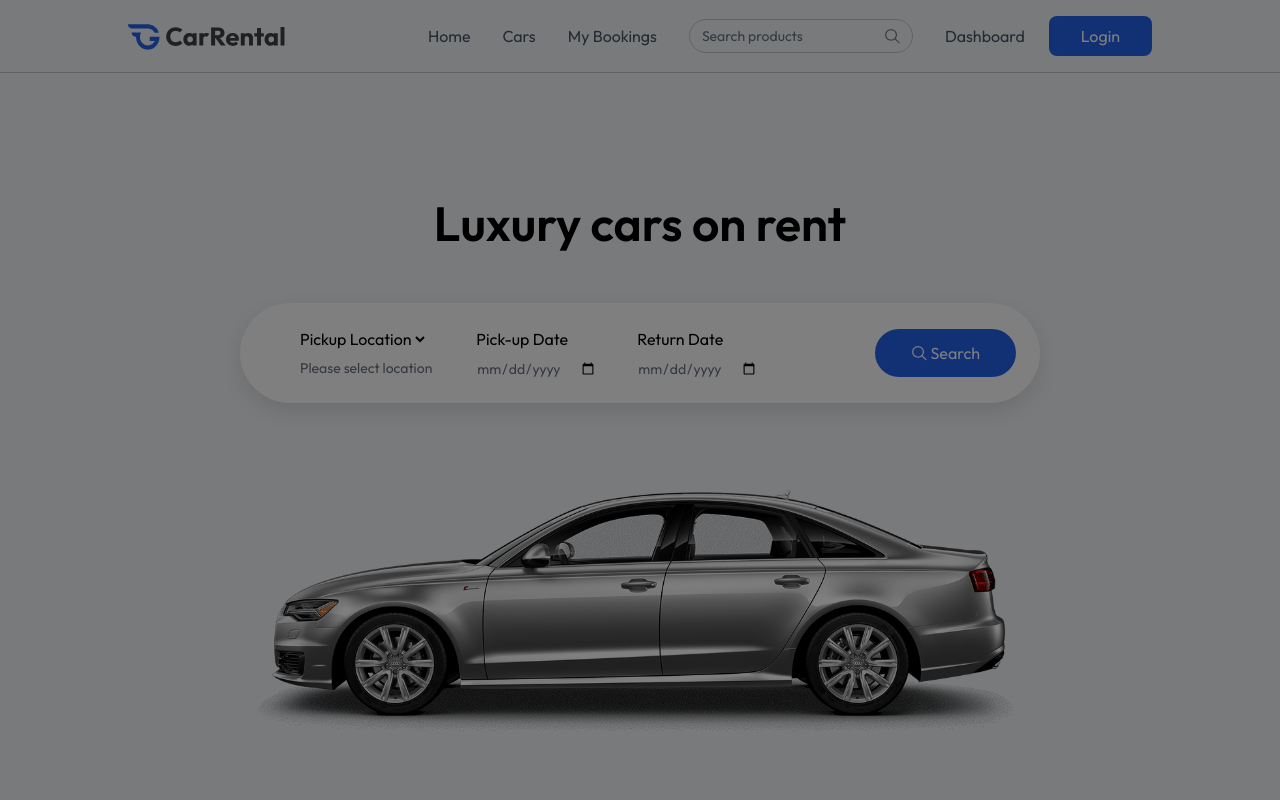
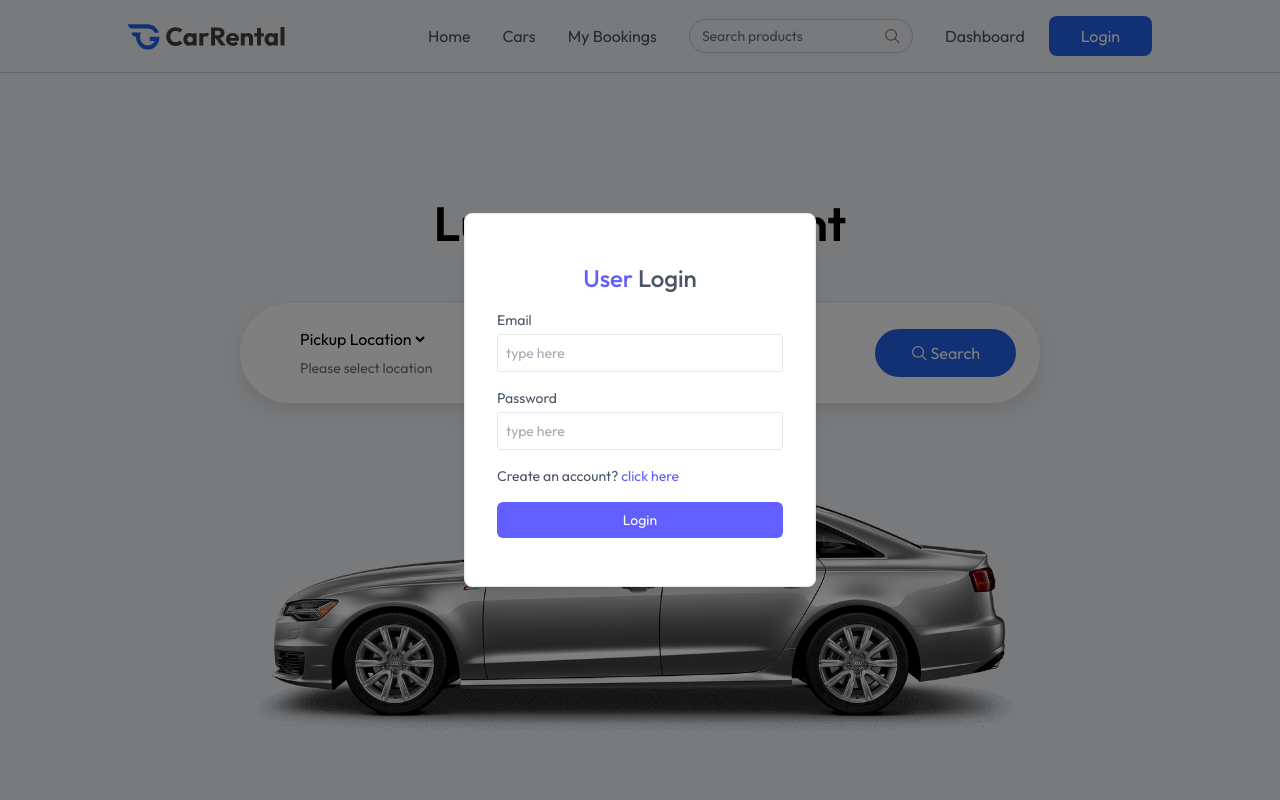
Before and after one commit to denisdiaconu/car-rental-booking, a React (Vite) app in the folder client/: page / in a window 1280 px wide. Both pictures are taken after a click on the button "Login". Shown: the top 800 px of the page. Built offline with nearby package versions, Linux system fonts and the light colour scheme.

Commit message:
Add content to login component

```diff
--- a/client/src/components/Login.jsx
+++ b/client/src/components/Login.jsx
@@ -1,10 +1,82 @@
-import React from 'react'
+import React, { useState } from 'react';
 
 const Login = ({ setShowLogin }) => {
+  const [state, setState] = useState('login');
+  const [name, setName] = useState('');
+  const [email, setEmail] = useState('');
+  const [password, setPassword] = useState('');
   return (
-    <div onClick={() => setShowLogin(false)} className='fixed top-0 bottom-0 left-0 right-0 z-100 flex items-center text-sm text-gray-600 bg-black/50'>
+    <div
+      onClick={() => setShowLogin(false)}
+      className="fixed top-0 bottom-0 left-0 right-0 z-100 flex items-center text-sm text-gray-600 bg-black/50"
+    >
+      <form className="flex flex-col gap-4 m-auto items-start p-8 py-12 w-80 sm:w-[352px] rounded-lg shadow-xl border border-gray-200 bg-white">
+        <p className="text-2xl font-medium m-auto">
+          <span className="text-indigo-500">User</span>{' '}
+          {state === 'login' ? 'Login' : 'Sign Up'}
+        </p>
+        {state === 'register' && (
+          <div className="w-full">
+            <p>Name</p>
+            <input
+              onChange={(e) => setName(e.target.value)}
+              value={name}
+              placeholder="type here"
+              className="border border-gray-200 rounded w-full p-2 mt-1 outline-indigo-500"
+              type="text"
+              required
+            />
+          </div>
+        )}
+        <div className="w-full ">
+          <p>Email</p>
+          <input
+            onChange={(e) => setEmail(e.target.value)}
+            value={email}
+            placeholder="type here"
+            className="border border-gray-200 rounded w-full p-2 mt-1 outline-indigo-500"
+            type="email"
+            required
+          />
+        </div>
+        <div className="w-full ">
+          <p>Password</p>
+          <input
+            onChange={(e) => setPassword(e.target.value)}
+            value={password}
+            placeholder="type here"
+            className="border border-gray-200 rounded w-full p-2 mt-1 outline-indigo-500"
+            type="password"
+            required
+          />
+        </div>
+        {state === 'register' ? (
+          <p>
+            Already have account?{' '}
+            <span
+              onClick={() => setState('login')}
+              className="text-indigo-500 cursor-pointer"
+            >
+              click here
+            </span>
+          </p>
+        ) : (
+          <p>
+            Create an account?{' '}
+            <span
+              onClick={() => setState('register')}
+              className="text-indigo-500 cursor-pointer"
+            >
+              click here
+            </span>
+          </p>
+        )}
+        <button className="bg-indigo-500 hover:bg-indigo-600 transition-all text-white w-full py-2 rounded-md cursor-pointer">
+          {state === 'register' ? 'Create Account' : 'Login'}
+        </button>
+      </form>
     </div>
-  )
-}
+  );
+};
 
-export default Login
+export default Login;
```
